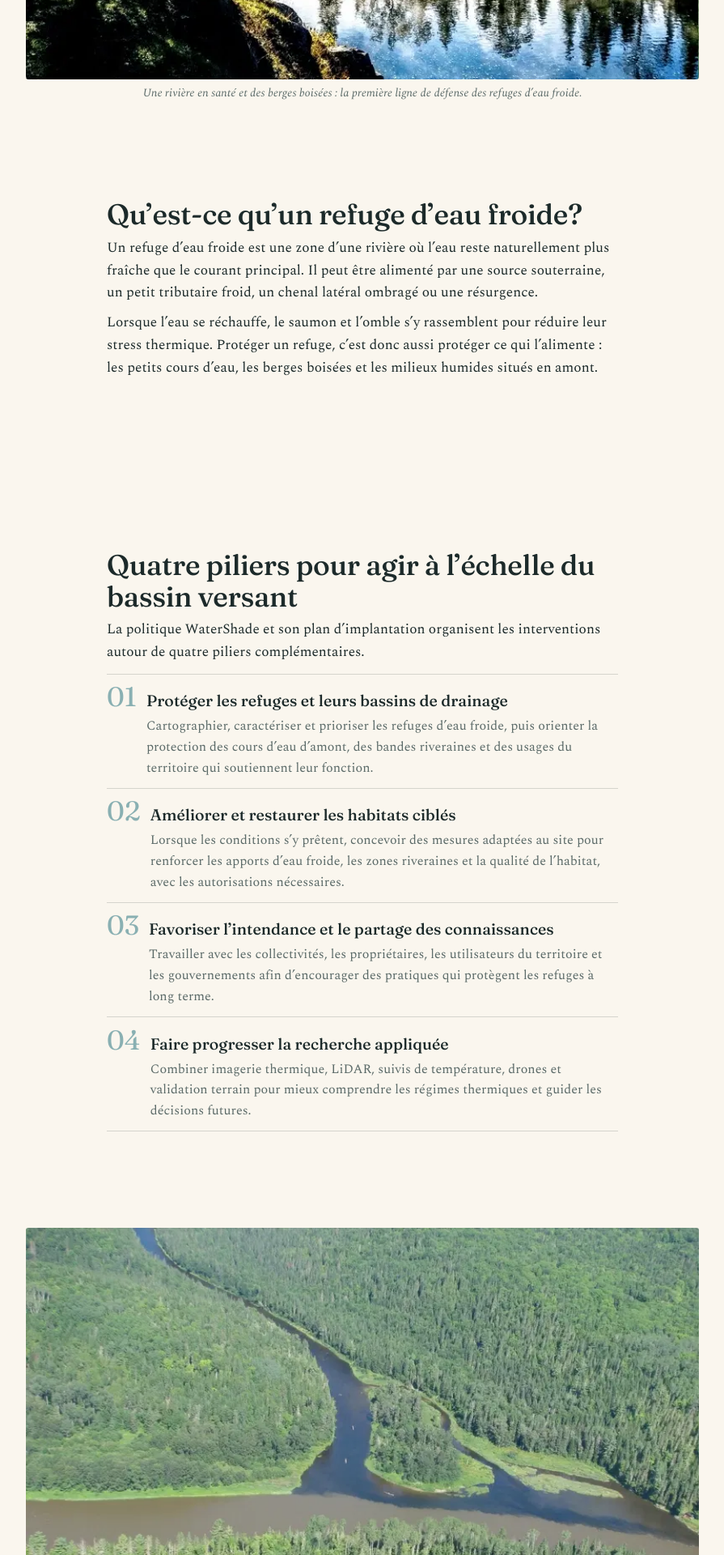
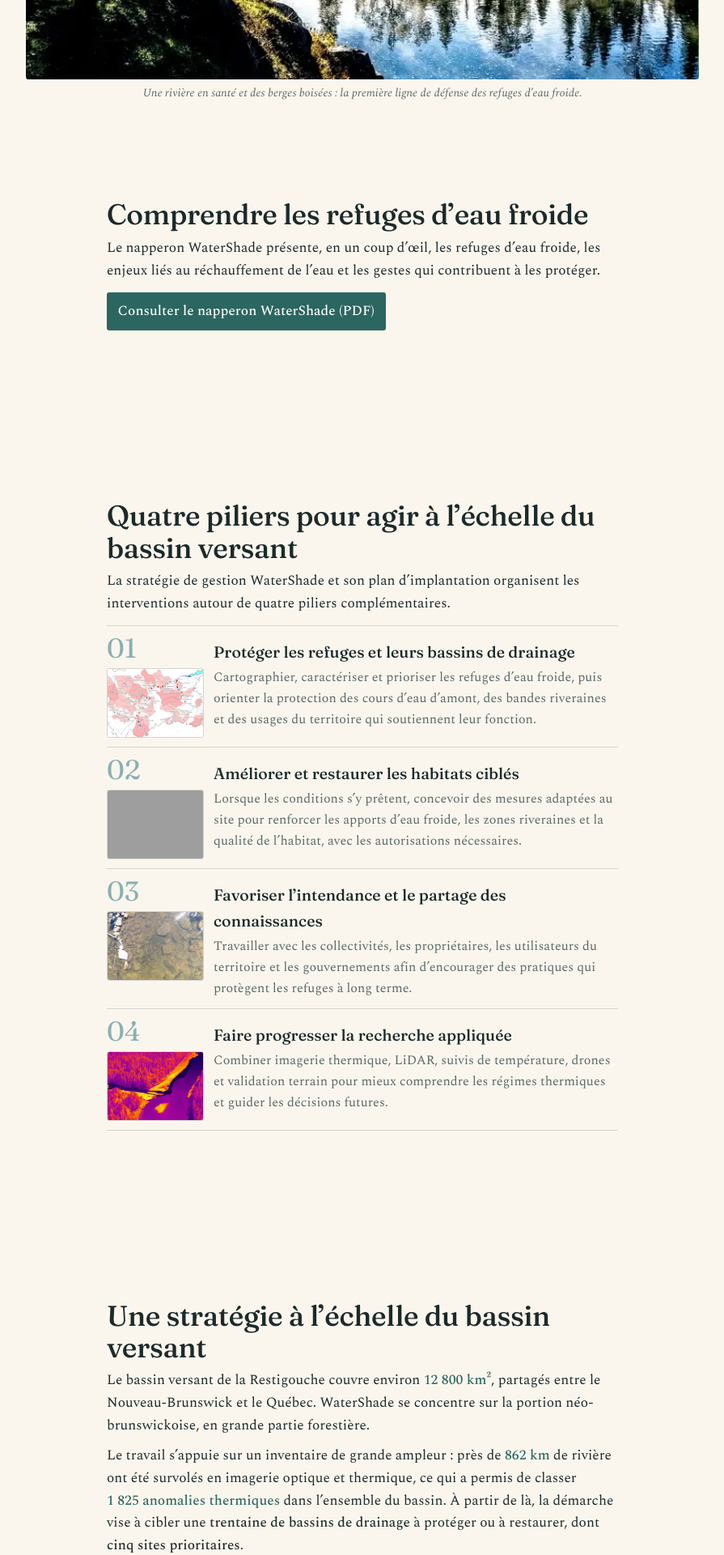
Before and after one commit to foxah047-stack/secure, a Jekyll site: the page built from _projects/watershade.md, in a window 1280 px wide. Shown: the part 1618-3538 px from the top of the page at 81% size, without its empty margins (192-1087 px from the left). Built offline with Jekyll 4.4.1, drawn with Linux system fonts in a browser that asks for light colours; some web fonts are replaced; some of the changed text lies outside the part shown; grey boxes are pictures that could not be loaded.

Commit message:
Update WaterShade strategy resources

```diff
--- a/_projects/watershade.md
+++ b/_projects/watershade.md
@@ -96,6 +96,10 @@ card_alt_en: Restigouche River bordered by riparian vegetation
       margin:0 0 .15rem;color:var(--ink);
     }
     .ws-steps p{margin:0;color:var(--muted);font-size:1rem;}
+    .ws-step-media{display:grid;gap:.45rem;align-content:start;}
+    .ws-step-photo{display:block;width:120px;height:86px;object-fit:cover;border:1px solid var(--rule);border-radius:3px;}
+    .ws-document-link{display:inline-block;margin-top:.25rem;padding:.6rem .85rem;background:var(--teal);color:#fff;text-decoration:none;font-weight:500;border-radius:3px;}
+    .ws-document-link:hover{background:var(--river);}
 
     /* ---- Emplacements image (a remplacer) ---- */
     .ws-fig{margin:clamp(1rem,2.5vw,1.7rem) auto;max-width:880px;padding:0 24px;}
@@ -144,8 +148,9 @@ card_alt_en: Restigouche River bordered by riparian vegetation
 
     @media (max-width:620px){
       .ws-sites{grid-template-columns:1fr;}
-      .ws-steps li{grid-template-columns:1fr;gap:.15rem;}
+      .ws-steps li{grid-template-columns:1fr;gap:.35rem;}
       .ws-steps .n{font-size:1.6rem;}
+      .ws-step-photo{width:100%;height:160px;}
     }
 
     /* ---- Apparition douce au chargement ---- */
@@ -186,12 +191,12 @@ card_alt_en: Restigouche River bordered by riparian vegetation
     <figcaption>Une rivière en santé et des berges boisées : la première ligne de défense des refuges d’eau froide.</figcaption>
   </figure>
 
-  <!-- ===================== NOTION CLE ===================== -->
+  <!-- ===================== NAPPERON ===================== -->
   <section class="ws-reveal">
     <div class="ws-in">
-      <h2>Qu’est-ce qu’un refuge d’eau froide?</h2>
-      <p>Un refuge d’eau froide est une zone d’une rivière où l’eau reste naturellement plus fraîche que le courant principal. Il peut être alimenté par une source souterraine, un petit tributaire froid, un chenal latéral ombragé ou une résurgence.</p>
-      <p>Lorsque l’eau se réchauffe, le saumon et l’omble s’y rassemblent pour réduire leur stress thermique. Protéger un refuge, c’est donc aussi protéger ce qui l’alimente : les petits cours d’eau, les berges boisées et les milieux humides situés en amont.</p>
+      <h2>Comprendre les refuges d’eau froide</h2>
+      <p>Le napperon WaterShade présente, en un coup d’œil, les refuges d’eau froide, les enjeux liés au réchauffement de l’eau et les gestes qui contribuent à les protéger.</p>
+      <a class="ws-document-link" href="{{ '/assets/docs/watershade-napperon-2025.pdf' | relative_url }}" target="_blank" rel="noopener">Consulter le napperon WaterShade (PDF)</a>
     </div>
   </section>
 
@@ -199,31 +204,43 @@ card_alt_en: Restigouche River bordered by riparian vegetation
   <section class="ws-reveal">
     <div class="ws-in">
       <h2>Quatre piliers pour agir à l’échelle du bassin versant</h2>
-      <p>La politique WaterShade et son plan d’implantation organisent les interventions autour de quatre piliers complémentaires.</p>
+      <p>La stratégie de gestion WaterShade et son plan d’implantation organisent les interventions autour de quatre piliers complémentaires.</p>
       <ol class="ws-steps">
         <li>
-          <span class="n">01</span>
+          <div class="ws-step-media">
+            <span class="n">01</span>
+            <img class="ws-step-photo" src="{{ '/assets/img/watershade/watershade-pillar-protection.jpg' | relative_url }}" alt="Carte de présélection de confluences pour la protection des refuges d’eau froide" loading="lazy">
+          </div>
           <div>
             <h3>Protéger les refuges et leurs bassins de drainage</h3>
             <p>Cartographier, caractériser et prioriser les refuges d’eau froide, puis orienter la protection des cours d’eau d’amont, des bandes riveraines et des usages du territoire qui soutiennent leur fonction.</p>
           </div>
         </li>
         <li>
-          <span class="n">02</span>
+          <div class="ws-step-media">
+            <span class="n">02</span>
+            <img class="ws-step-photo" src="{{ '/assets/img/watershade/watershade-pillar-enhancement.jpg' | relative_url }}" alt="Essai terrain pour améliorer un refuge d’eau froide" loading="lazy">
+          </div>
           <div>
             <h3>Améliorer et restaurer les habitats ciblés</h3>
             <p>Lorsque les conditions s’y prêtent, concevoir des mesures adaptées au site pour renforcer les apports d’eau froide, les zones riveraines et la qualité de l’habitat, avec les autorisations nécessaires.</p>
           </div>
         </li>
         <li>
-          <span class="n">03</span>
+          <div class="ws-step-media">
+            <span class="n">03</span>
+            <img class="ws-step-photo" src="{{ '/assets/img/watershade/watershade-pillar-stewardship.jpg' | relative_url }}" alt="Recherche sur les refuges d’eau froide au soutien de l’intendance" loading="lazy">
+          </div>
           <div>
             <h3>Favoriser l’intendance et le partage des connaissances</h3>
             <p>Travailler avec les collectivités, les propriétaires, les utilisateurs du territoire et les gouvernements afin d’encourager des pratiques qui protègent les refuges à long terme.</p>
           </div>
         </li>
         <li>
-          <span class="n">04</span>
+          <div class="ws-step-media">
+            <span class="n">04</span>
+            <img class="ws-step-photo" src="{{ '/assets/img/watershade/watershade-pillar-research.png' | relative_url }}" alt="Données LiDAR utilisées pour la recherche appliquée" loading="lazy">
+          </div>
           <div>
             <h3>Faire progresser la recherche appliquée</h3>
             <p>Combiner imagerie thermique, LiDAR, suivis de température, drones et validation terrain pour mieux comprendre les régimes thermiques et guider les décisions futures.</p>
@@ -233,11 +250,6 @@ card_alt_en: Restigouche River bordered by riparian vegetation
     </div>
   </section>
 
-  <!-- ===================== IMAGE 2 ===================== -->
-  <figure class="ws-fig ws-reveal">
-    <img src="{{ '/assets/img/watershade/watershade2.webp' | relative_url }}" alt="Vue d'ensemble du bassin versant de la Restigouche">
-    <figcaption>Le bassin versant s’étend sur des milliers de kilomètres carrés, de part et d’autre de la frontière.</figcaption>
-  </figure>
 
   <!-- ===================== L'ECHELLE ===================== -->
   <section class="ws-reveal">
@@ -268,11 +280,6 @@ card_alt_en: Restigouche River bordered by riparian vegetation
     </div>
   </section>
 
-  <!-- ===================== IMAGE 3 ===================== -->
-  <figure class="ws-fig ws-reveal">
-    <img src="{{ '/assets/img/watershade/watershade3.webp' | relative_url }}" alt="Travaux de terrain le long d'un cours d'eau">
-    <figcaption>Sur le terrain, la protection des refuges passe par des gestes concrets et un suivi continu.</figcaption>
-  </figure>
 
   <!-- ===================== NOTE SENSIBILITE ===================== -->
   <section class="ws-reveal">
@@ -287,7 +294,7 @@ card_alt_en: Restigouche River bordered by riparian vegetation
   <section class="ws-reveal">
     <div class="ws-in ws-close">
       <h2>Une stratégie qui s’adapte et se construit dans le temps</h2>
-      <p>La politique et le plan d’implantation constituent une première base commune. WaterShade évolue avec les nouvelles données, les résultats de terrain, les connaissances des partenaires et les conditions changeantes du bassin versant. Les emplacements précis de certains refuges demeurent confidentiels afin de protéger les poissons qui y trouvent refuge.</p>
+      <p>La stratégie de gestion et le plan d’implantation constituent une première base commune. WaterShade évolue avec les nouvelles données, les résultats de terrain, les connaissances des partenaires et les conditions changeantes du bassin versant. Les emplacements précis de certains refuges demeurent confidentiels afin de protéger les poissons qui y trouvent refuge.</p>
     </div>
   </section>
 
```
Also changed, not shown: assets/img/watershade/watershade-pillar-protection.jpg (added), assets/img/watershade/watershade-pillar-research.png (added), assets/img/watershade/watershade-pillar-stewardship.jpg (added), 2 other files.
